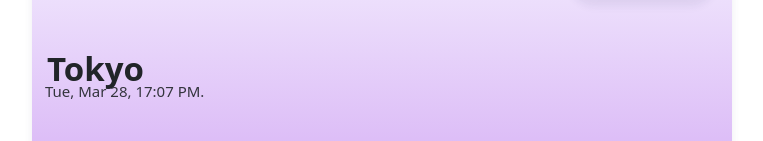
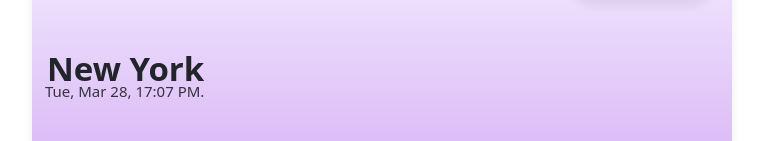
Before and after one commit to Samira77-ss/WeatherApp-react, a React (Create React App) app in the folder my-app/: page / in a window 1280 px wide. Shown: the part 186-327 px from the top of the page, without its empty margins (350-1113 px from the left). Built offline with nearby package versions, Linux system fonts and the light colour scheme.

Commit message:
Changed the City

```diff
--- a/my-app/src/Weather.js
+++ b/my-app/src/Weather.js
@@ -3,7 +3,7 @@ import "./Weather.css";
 import Footer from "./Footer";
 export default function Weather() {
   let weatherData = {
-    city: "Tokyo",
+    city: "New York",
     temperature: 17,
     date: "Tue, Mar 28, 17:07 PM",
     description: "Clear",
```
